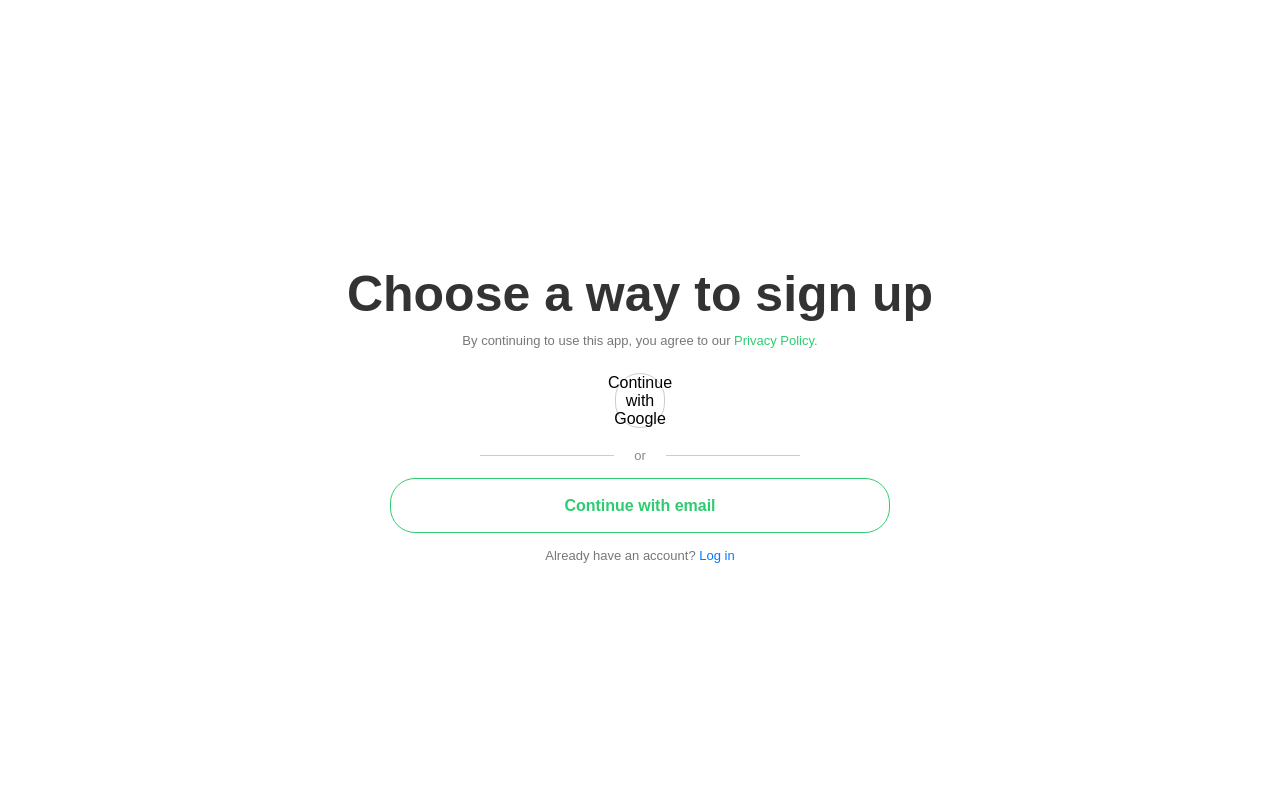
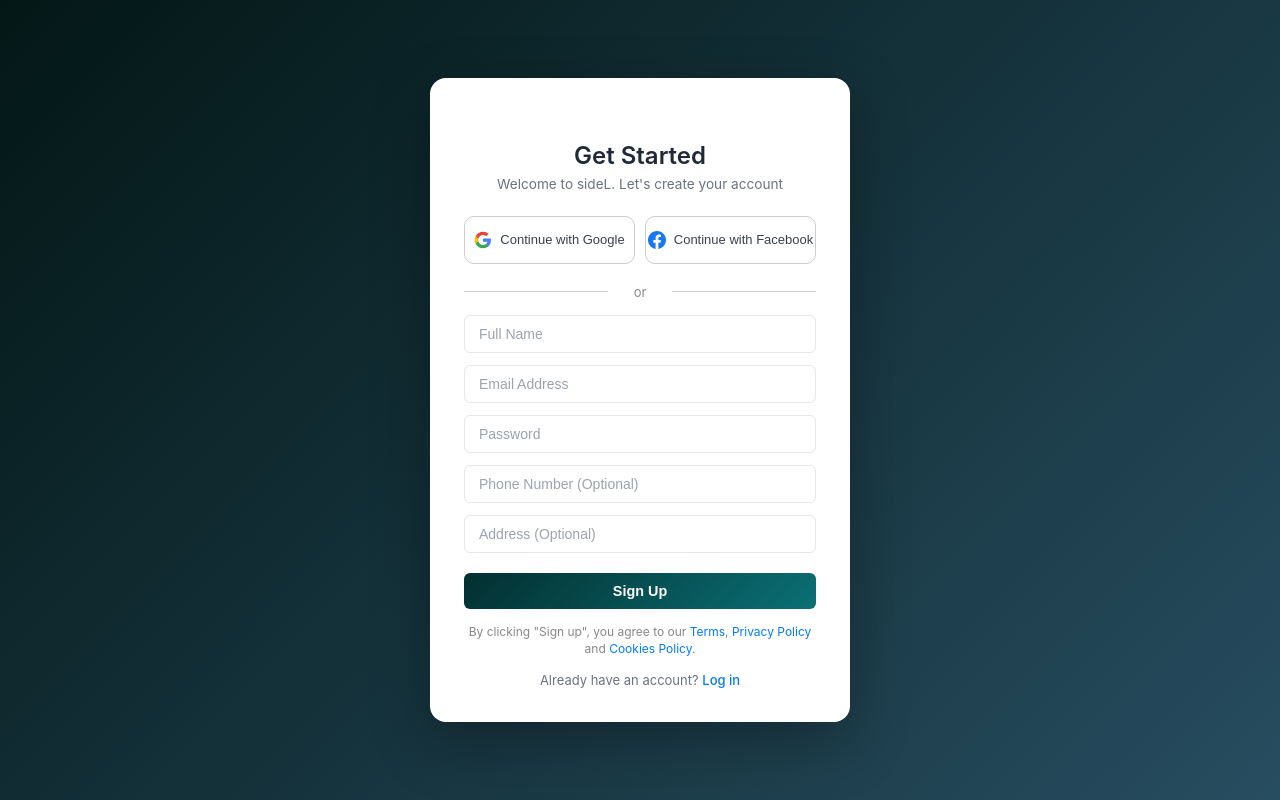
Before and after one commit to Penguinqt/sidel, a React (Create React App) app in the folder sidel-frontend/: page /signup in a window 1280 px wide. Built offline with nearby package versions, Linux system fonts and the light colour scheme.

Commit message:
Fix Frontend signup

```diff
--- a/sidel-frontend/package.json
+++ b/sidel-frontend/package.json
@@ -7,8 +7,9 @@
     "@testing-library/jest-dom": "^6.9.1",
     "@testing-library/react": "^16.3.0",
     "@testing-library/user-event": "^13.5.0",
-    "react": "^19.2.0",
-    "react-dom": "^19.2.0",
+    "lucide-react": "^0.559.0",
+    "react": "^18.2.0",
+    "react-dom": "^18.2.0",
     "react-router-dom": "^7.9.4",
     "react-scripts": "5.0.1",
     "web-vitals": "^2.1.4"
--- a/sidel-frontend/src/Components/SignupPage.jsx
+++ b/sidel-frontend/src/Components/SignupPage.jsx
@@ -1,33 +1,103 @@
 import React, { useState, useEffect } from "react";
-import { Link } from "react-router-dom";
+import { Link, useNavigate } from "react-router-dom";
 import "../Style/SignupPage.css";
 
 const SignupPage = () => {
+  const navigate = useNavigate();
+  const API_BASE_URL = "http://localhost:8080/users";
+
+  const [formData, setFormData] = useState({
+    name: "",
+    email: "",
+    password: "",
+    phoneNumber: "",
+    address: "",
+  });
+
+  const [error, setError] = useState("");
+  const [success, setSuccess] = useState("");
   const [isLoaded, setIsLoaded] = useState(false);
 
   useEffect(() => {
-    // Add a small animation when the component loads
     setIsLoaded(true);
   }, []);
 
+  const handleChange = (e) => {
+    setFormData({ ...formData, [e.target.name]: e.target.value });
+  };
+
+  const handleSignup = async () => {
+    setError("");
+    setSuccess("");
+
+    // basic validation
+    if (
+      !formData.name ||
+      !formData.email ||
+      !formData.password
+    ) {
+      setError("Name, email, and password are required.");
+      return;
+    }
+
+    try {
+      const response = await fetch(API_BASE_URL, {
+        method: "POST",
+        headers: { "Content-Type": "application/json" },
+        body: JSON.stringify(formData),
+      });
+
+      if (!response.ok) {
+        setError("Failed to register user.");
+        return;
+      }
+
+      setSuccess("Account created successfully!");
+
+      setTimeout(() => {
+        navigate("/login");
+      }, 1500);
+    } catch (err) {
+      setError("Server is not responding.");
+    }
+  };
+
+  const handleGoogleSignup = () => {
+    alert("Google signup initiated");
+  };
+
+  const handleFacebookSignup = () => {
+    alert("Facebook signup initiated");
+  };
+
   return (
     <div className={`signup-container ${isLoaded ? "loaded" : ""}`}>
+      <div className="signup-card">
         <div className="logo">logo</div>
 
-      <h1 className="signup-title">Choose a way to sign up</h1>
-
-      <p className="policy-text">
-        By continuing to use this app, you agree to our{" "}
-        <Link to="/privacy-policy" className="policy-link">
-          Privacy Policy.
-        </Link>
+        <h1 className="signup-title">Get Started</h1>
+        <p className="signup-subtitle">
+          Welcome to sideL. Let's create your account
         </p>
 
-      <button className="google-btn">
+        <div className="social-buttons">
+          <button className="google-btn" onClick={handleGoogleSignup}>
+            <svg className="google-icon" viewBox="0 0 24 24">
+              <path fill="#4285F4" d="M22.56 12.25c0-.78-.07-1.53-.2-2.25H12v4.26h5.92c-.26 1.37-1.04 2.53-2.21 3.31v2.77h3.57c2.08-1.92 3.28-4.74 3.28-8.09z"/>
+              <path fill="#34A853" d="M12 23c2.97 0 5.46-.98 7.28-2.66l-3.57-2.77c-.98.66-2.23 1.06-3.71 1.06-2.86 0-5.29-1.93-6.16-4.53H2.18v2.84C3.99 20.53 7.7 23 12 23z"/>
+              <path fill="#FBBC05" d="M5.84 14.09c-.22-.66-.35-1.36-.35-2.09s.13-1.43.35-2.09V7.07H2.18C1.43 8.55 1 10.22 1 12s.43 3.45 1.18 4.93l2.85-2.22.81-.62z"/>
+              <path fill="#EA4335" d="M12 5.38c1.62 0 3.06.56 4.21 1.64l3.15-3.15C17.45 2.09 14.97 1 12 1 7.7 1 3.99 3.47 2.18 7.07l3.66 2.84c.87-2.6 3.3-4.53 6.16-4.53z"/>
+            </svg>
+            Continue with Google
+          </button>
 
-
-        <p className="google-text">Continue with Google</p>
+          <button className="facebook-btn" onClick={handleFacebookSignup}>
+            <svg className="facebook-icon" viewBox="0 0 24 24" fill="#1877F2">
+              <path d="M24 12.073c0-6.627-5.373-12-12-12s-12 5.373-12 12c0 5.99 4.388 10.954 10.125 11.854v-8.385H7.078v-3.47h3.047V9.43c0-3.007 1.792-4.669 4.533-4.669 1.312 0 2.686.235 2.686.235v2.953H15.83c-1.491 0-1.956.925-1.956 1.874v2.25h3.328l-.532 3.47h-2.796v8.385C19.612 23.027 24 18.062 24 12.073z"/>
+            </svg>
+            Continue with Facebook
           </button>
+        </div>
 
         <div className="divider">
           <span className="line"></span>
@@ -35,7 +105,66 @@ const SignupPage = () => {
           <span className="line"></span>
         </div>
 
-      <button className="email-btn">Continue with email</button>
+        {error && <p className="error-message">{error}</p>}
+        {success && <p className="success-message">{success}</p>}
+
+        <div className="form-group">
+          <input
+            type="text"
+            name="name"
+            placeholder="Full Name"
+            value={formData.name}
+            onChange={handleChange}
+            className="input-box"
+          />
+
+          <input
+            type="email"
+            name="email"
+            placeholder="Email Address"
+            value={formData.email}
+            onChange={handleChange}
+            className="input-box"
+          />
+
+          <input
+            type="password"
+            name="password"
+            placeholder="Password"
+            value={formData.password}
+            onChange={handleChange}
+            className="input-box"
+          />
+
+          <input
+            type="text"
+            name="phoneNumber"
+            placeholder="Phone Number (Optional)"
+            value={formData.phoneNumber}
+            onChange={handleChange}
+            className="input-box"
+          />
+
+          <input
+            type="text"
+            name="address"
+            placeholder="Address (Optional)"
+            value={formData.address}
+            onChange={handleChange}
+            className="input-box"
+          />
+        </div>
+
+        <button className="email-btn" onClick={handleSignup}>
+          Sign Up
+        </button>
+
+        <p className="terms-text">
+          By clicking "Sign up", you agree to our{" "}
+          <Link to="/terms">Terms</Link>,{" "}
+          <Link to="/privacy">Privacy Policy</Link> and{" "}
+          <Link to="/cookies">Cookies Policy</Link>.
+        </p>
 
         <p className="footer-text">
           Already have an account?{" "}
@@ -44,9 +173,8 @@ const SignupPage = () => {
           </Link>
         </p>
       </div>
+    </div>
   );
 };
-//asdsdada
-
 
 export default SignupPage;
--- a/sidel-frontend/src/Style/SignupPage.css
+++ b/sidel-frontend/src/Style/SignupPage.css
@@ -1,129 +1,259 @@
-/* General Layout */
+/* SignupPage.css */
+
+* {
+  margin: 0;
+  padding: 0;
+  box-sizing: border-box;
+}
+
+body {
+  font-family: -apple-system, BlinkMacSystemFont, 'Segoe UI', 'Roboto', 'Oxygen',
+    'Ubuntu', 'Cantarell', 'Fira Sans', 'Droid Sans', 'Helvetica Neue',
+    sans-serif;
+}
+
 .signup-container {
+  min-height: 100vh;
   display: flex;
   flex-direction: column;
   align-items: center;
   justify-content: center;
-  height: 100vh;
-  background-color: #ffffff;
-  font-family: 'Poppins', sans-serif;
-  color: #333;
+  padding: 2rem;
+  background: linear-gradient(135deg, #031716 0%, #274D60 100%);
   opacity: 0;
-  transition: opacity 0.8s ease;
+  transition: opacity 0.6s ease-in-out;
 }
 
 .signup-container.loaded {
   opacity: 1;
 }
 
-/* Logo */
-.logo {
-  font-size: 35px;
-  font-weight: 500;
-  margin-bottom: 20px;
+/* Center Card Wrapper */
+.signup-card {
+  max-width: 420px;
+  width: 100%;
+  background: white;
+  border-radius: 16px;
+  padding: 2rem 2rem;
+  box-shadow: 0 20px 60px rgba(0, 0, 0, 0.3);
+  border: 2px solid rgba(255, 255, 255, 0.1);
 }
 
-/* Title */
-.signup-title {
-  font-size: 50px;
+.logo {
+  font-size: 1.25rem;
   font-weight: 700;
+  color: #032F30;
+  margin-bottom: 0.5rem;
   text-align: center;
-  margin-bottom: 10px;
 }
 
-/* Policy text */
-.policy-text {
-  font-size: 13px;
-  color: #777;
+.signup-title {
+  font-size: 1.5rem;
+  font-weight: 600;
+  color: #1f2937;
+  margin-bottom: 0.375rem;
   text-align: center;
-  margin-bottom: 25px;
 }
 
-.policy-link {
-  color: #2ecc71;
-  text-decoration: none;
+.signup-subtitle {
+  font-size: 0.85rem;
+  color: #6b7280;
+  margin-bottom: 1.5rem;
+  text-align: center;
 }
 
-/* Google Button */
-.google-btn {
-  width: 500px;
-  height: 55px;
-  background-color: white;
-  border: 1px solid #ccc;
-  border-radius: 25px;
+/* Social Buttons */
+.social-buttons {
+  display: grid;
+  grid-template-columns: 1fr 1fr;
+  gap: 0.625rem;
+  margin-bottom: 1.25rem;
+}
+
+.google-btn,
+.facebook-btn {
   display: flex;
   align-items: center;
   justify-content: center;
-  font-weight: 500;
+  gap: 0.5rem;
+  padding: 0.625rem 0.875rem;
+  border: 1.5px solid #e5e7eb;
+  background: white;
+  border-radius: 6px;
   cursor: pointer;
-  margin-bottom: 20px;
-  transition: background 0.2s;
-
+  transition: all 0.3s ease;
+  font-size: 0.875rem;
+  font-weight: 400;
+  color: #374151;
+  white-space: nowrap;
 }
 
-.google-btn:hover {
-  background-color: #f5f5f5;
+.google-btn:hover,
+.facebook-btn:hover {
+  background: #f9fafb;
+  border-color: #d1d5db;
+  box-shadow: 0 2px 8px rgba(0, 0, 0, 0.08);
+  transform: translateY(-1px);
 }
 
-.google-text {
-  font-size: 16px;
+.google-btn:active,
+.facebook-btn:active {
+  transform: translateY(0);
 }
 
-.google-icon {
-  width: 20px;
-  height: 20px;
-
+.google-icon,
+.facebook-icon {
+  width: 18px;
+  height: 18px;
+  flex-shrink: 0;
 }
 
 /* Divider */
 .divider {
   display: flex;
   align-items: center;
-  justify-content: center;
-  width: 320px;
-  margin-bottom: 20px;
+  margin: 1.25rem 0;
 }
 
 .line {
   flex: 1;
   height: 1px;
-  background-color: #ccc;
+  background: #e5e7eb;
 }
 
 .or-text {
-  margin: 0 10px;
-  color: #777;
-  font-size: 13px;
+  padding: 0 1rem;
+  color: #9ca3af;
+  font-size: 0.875rem;
 }
 
-/* Email Button */
+/* Form */
+.form-group {
+  display: flex;
+  flex-direction: column;
+  gap: 0.75rem;
+  margin-bottom: 0.875rem;
+}
+
+.input-box {
+  padding: 0.625rem 0.875rem;
+  border: 1.5px solid #e5e7eb;
+  background: white;
+  border-radius: 6px;
+  font-size: 0.875rem;
+  transition: all 0.3s ease;
+  outline: none;
+  color: #1f2937;
+}
+
+.input-box::placeholder {
+  color: #9ca3af;
+}
+
+.input-box:focus {
+  border-color: #0A7075;
+  box-shadow: 0 0 0 3px rgba(10, 112, 117, 0.1);
+}
+
+/* Error and Success Messages */
+.error-message {
+  background: #fef2f2;
+  border: 1px solid #fecaca;
+  color: #dc2626;
+  padding: 0.625rem 0.875rem;
+  border-radius: 6px;
+  font-size: 0.8rem;
+  margin-bottom: 0.875rem;
+  text-align: center;
+}
+
+.success-message {
+  background: #f0fdf4;
+  border: 1px solid #bbf7d0;
+  color: #16a34a;
+  padding: 0.625rem 0.875rem;
+  border-radius: 6px;
+  font-size: 0.8rem;
+  margin-bottom: 0.875rem;
+  text-align: center;
+}
+
 .email-btn {
-  width: 500px;
-  height: 55px;
-  background-color: white;
-  border: 1px solid #2ecc71;
-  color: #2ecc71;
-  border-radius: 25px;
+  width: 100%;
+  padding: 0.625rem;
+  background: linear-gradient(135deg, #032F30 0%, #0A7075 100%);
+  color: white;
+  border: none;
+  border-radius: 6px;
+  font-size: 0.9rem;
   font-weight: 600;
-  font-size: 16px;
   cursor: pointer;
-  transition: all 0.2s ease;
+  transition: all 0.3s ease;
+  margin-top: 0.375rem;
 }
 
 .email-btn:hover {
-  background-color: #2ecc71;
-  color: white;
+  transform: translateY(-1px);
+  box-shadow: 0 4px 12px rgba(10, 112, 117, 0.25);
+}
+
+.email-btn:active {
+  transform: translateY(0);
 }
 
 /* Footer */
+.terms-text {
+  text-align: center;
+  font-size: 0.75rem;
+  color: #9ca3af;
+  line-height: 1.4;
+  margin-top: 0.875rem;
+  margin-bottom: 0.875rem;
+}
+
+.terms-text a {
+  color: #0A7075;
+  text-decoration: none;
+}
+
+.terms-text a:hover {
+  text-decoration: underline;
+}
+
 .footer-text {
-  margin-top: 30px;
-  font-size: 16px;
-  color: #777;
+  text-align: center;
+  margin-top: 0.875rem;
+  color: #6b7280;
+  font-size: 0.85rem;
 }
 
 .signup-link {
-  color: #2ecc71;
+  color: #0A7075;
   text-decoration: none;
-  font-weight: 500;
+  font-weight: 600;
+  transition: color 0.3s ease;
 }
+
+.signup-link:hover {
+  color: #032F30;
+  text-decoration: underline;
+}
+
+/* Responsive Design */
+@media (max-width: 640px) {
+  .signup-container {
+    padding: 1rem;
+  }
+
+  .signup-card {
+    padding: 2rem 1.5rem;
+  }
+
+  .signup-title {
+    font-size: 1.5rem;
+  }
+
+  .social-buttons {
+    grid-template-columns: 1fr;
+  }
+}
```
Also changed, not shown: 1 other file (tests, documents, lock files or other folders). Lines whose indentation alone changed are shown as unchanged.
